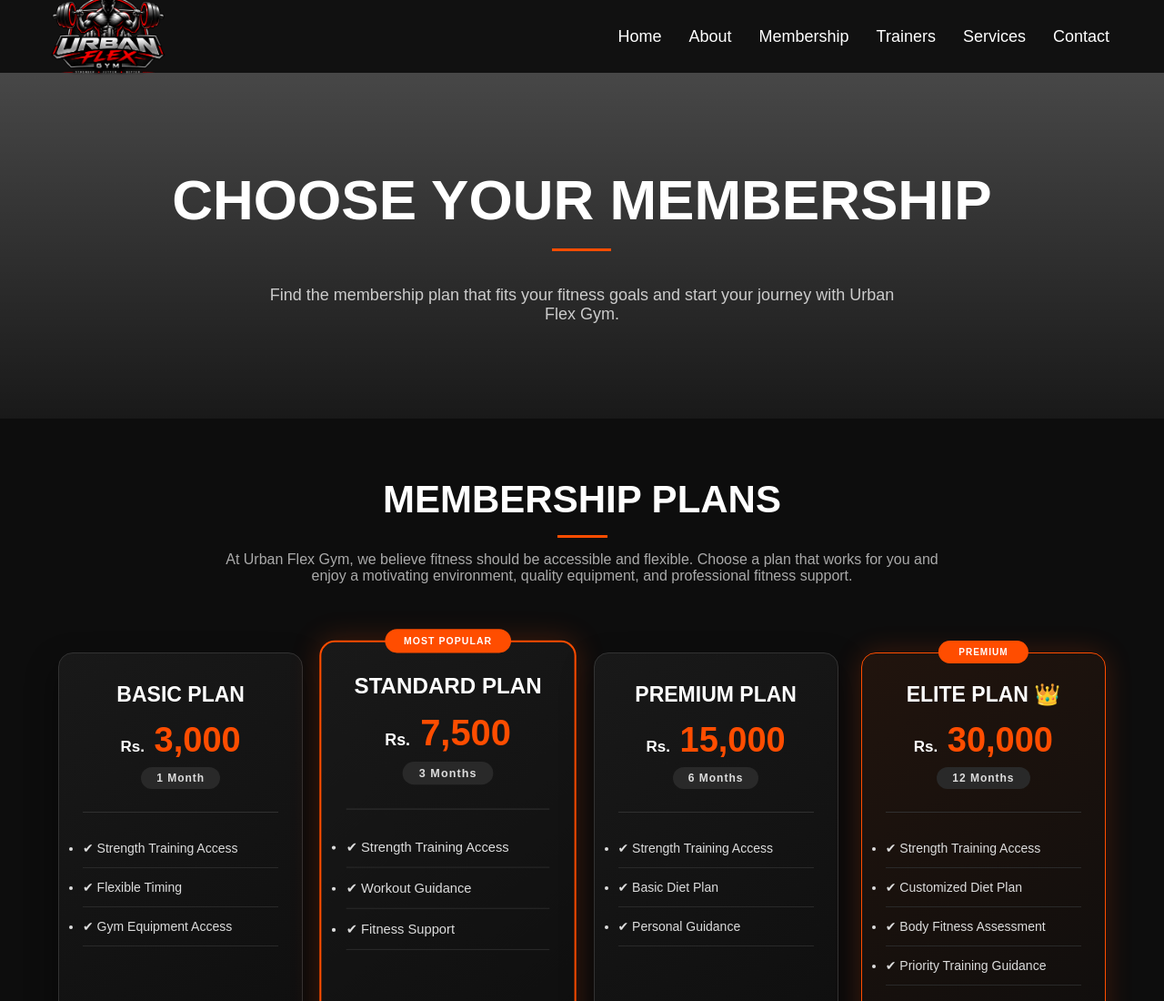
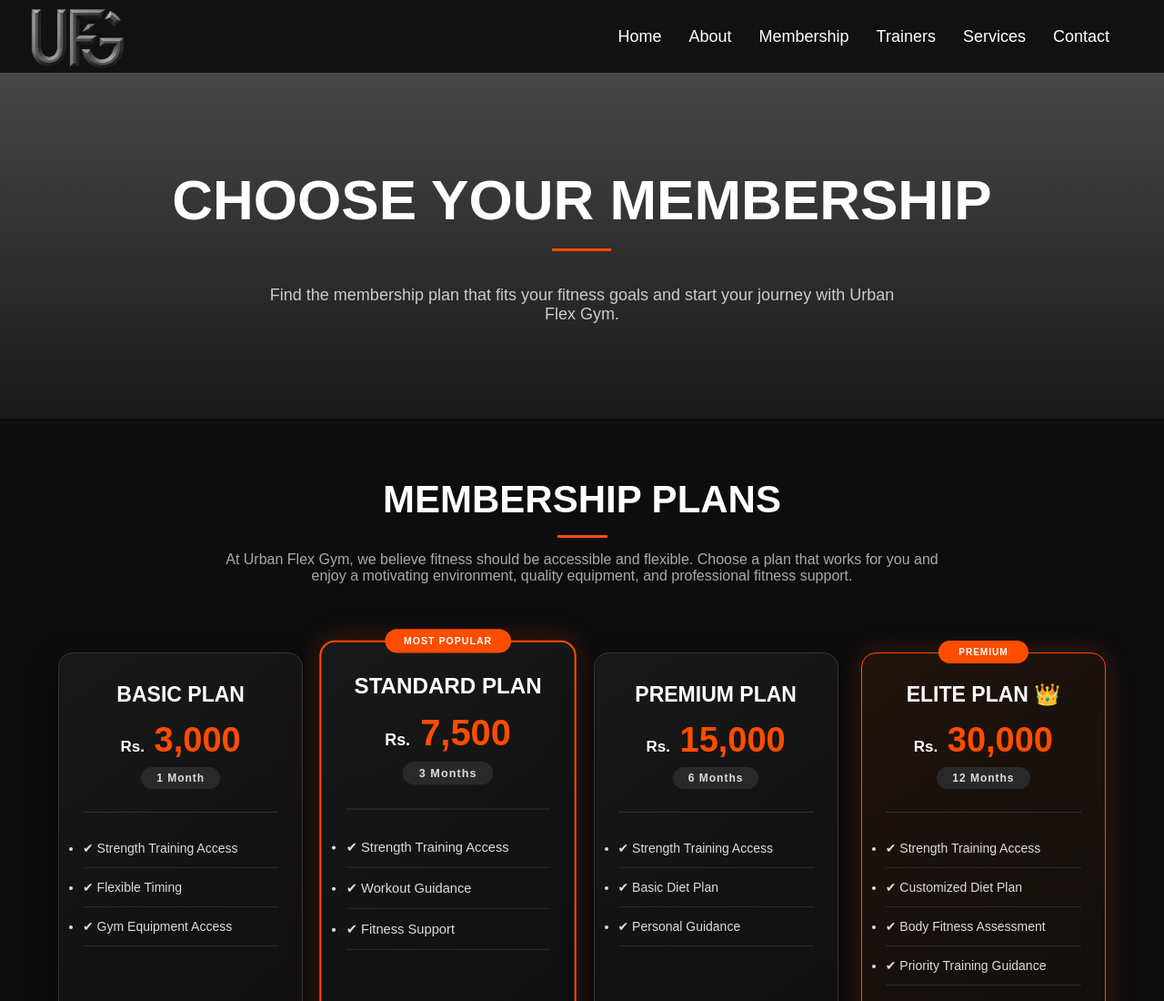
Before and after one commit to aishairfan396-sudo/Urban-Flex-GYM, a plain HTML site: page membership packages.html in a window 1280 px wide. Shown: the top 1100 px of the page at 91% size. Drawn offline with Linux system fonts and the light colour scheme.

Commit message:
Update membership packages.html

```diff
--- a/membership packages.html
+++ b/membership packages.html
@@ -10,7 +10,7 @@
     <header>
     <nav class="navbar">
         <div class="logo">
-            <img src="565ece31-063a-4059-86ee-0f051c8fa37d.png" alt="Urban Flex Gym logo" class="logo-img">
+            <img src="ufg.png" alt="Urban Flex Gym logo" class="logo-img">
            </div>
 
         <ul class="nav-links">
```
